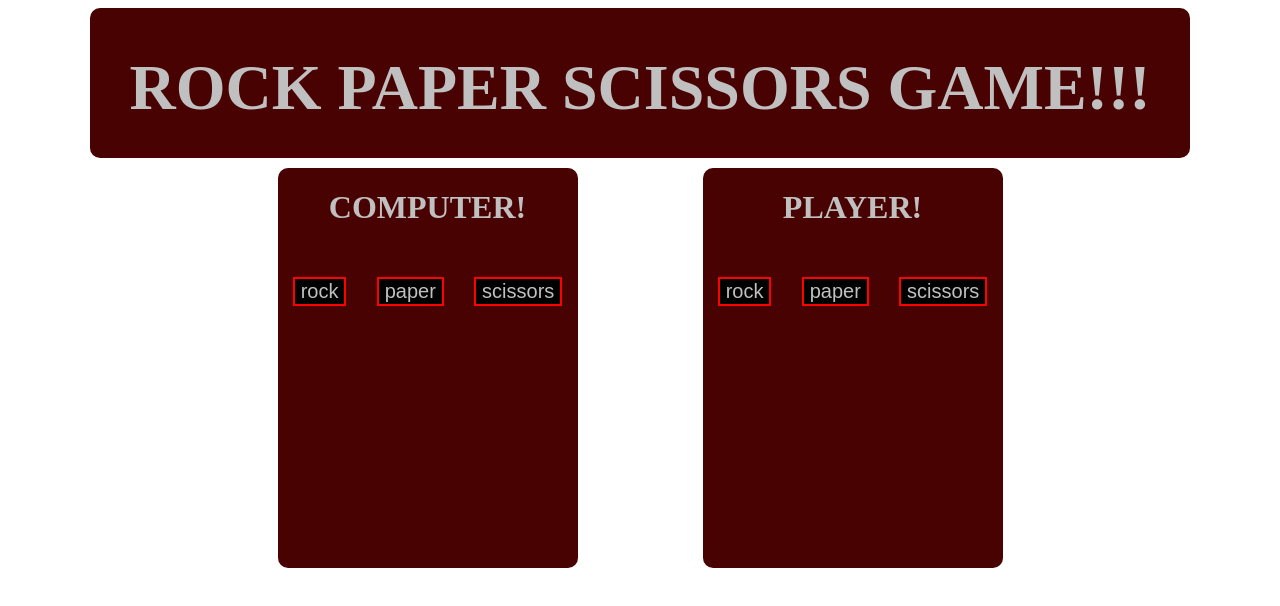
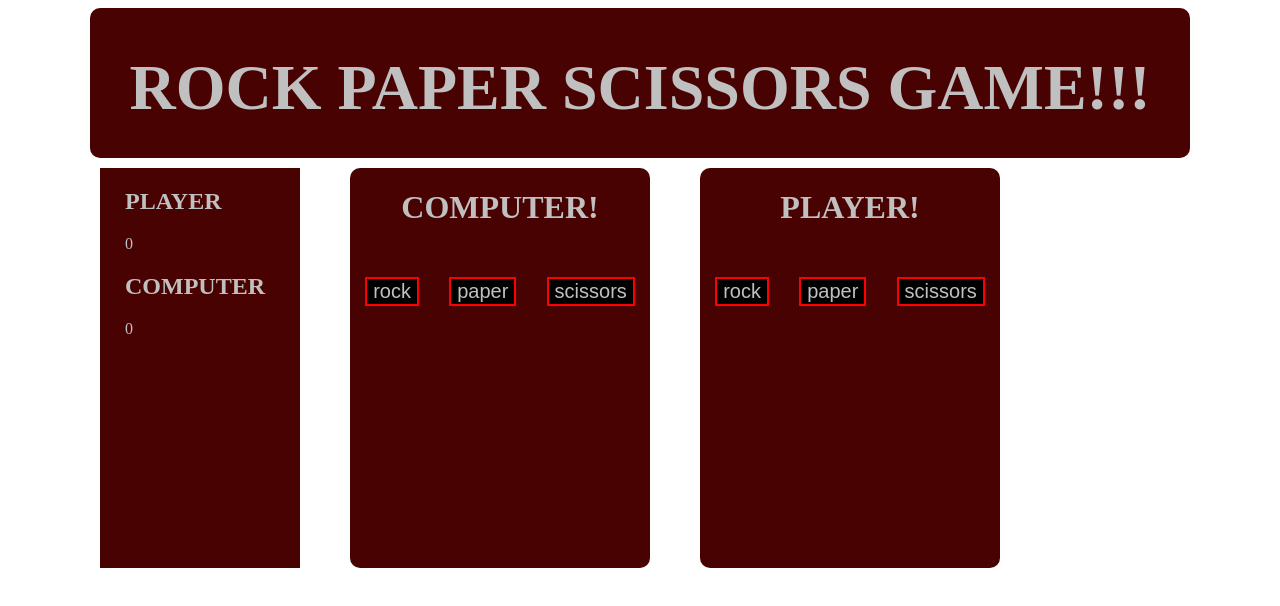
Before and after one commit to KennethBerglund/rock-paper-scissors-game, a plain HTML site: page game.html in a window 1280 px wide. Drawn offline with Linux system fonts and the light colour scheme.

Commit message:
added scoreboard

```diff
--- a/cool.v5.js
+++ b/cool.v5.js
@@ -1,12 +1,9 @@
-// const startButton = document.querySelectorAll ('gameContainer');
-// const buttons = document.querySelector ('#buttonContainer' );
 
-// startbutton.addEventListener('click', playerChoice())
+const buttons = document.querySelector ('.computerButtons' );
 
-// Array.from(buttons).forEach(function(buttons){
-//     buttons.addEventListerner('click',playRound())
-// })
-
+Array.from(buttons).forEach(function(buttons){
+    buttons.addEventListerner('click',playRound())
+})
 
 // Function to write text before game starts
 let i = 0;
--- a/game.html
+++ b/game.html
@@ -13,6 +13,21 @@
   </div>
 
 <div class="bottomContainer">
+  <div class="score">
+    <div class="playerScore">
+      <h2>player</h2>
+     <p>0</p>
+    </div>
+
+    <div class="computerScore ">
+      <h2>computer</h2>
+      <p>0</p>
+    </div>
+    <div class="match">
+    <h2 class="winner"></h2>
+  </div>
+</div>
+
   <div id="computerContainer">
     <h1 class="computerTitle">Computer!</h1>
     <img class="computerImage" src="images/root icon.png" alt="">
--- a/styles.css
+++ b/styles.css
@@ -23,8 +23,24 @@
     display: flex;
     flex-direction: row;
     justify-content: center;
-    gap: 125px;
+    gap: 50px;
+    margin-right: 200px;
 }
+.score {
+    width: 200px;
+    height: 400px;
+    margin-top: 10px;
+    margin-left: 20px;
+    background-color: rgb(73, 2, 2);
+    color: silver;
+}
+.computerScore {
+    margin-left: 25px;
+}
+.playerScore {
+margin-left: 25px;
+}
+
 #playerContainer {
    height: 400px;
    width: 300px;
@@ -35,6 +51,7 @@
    background-color: rgb(73, 2, 2);
    border-radius: 10px;
    margin-top: 10px;
+
 }
 #computerContainer {
    height: 400px;
```
